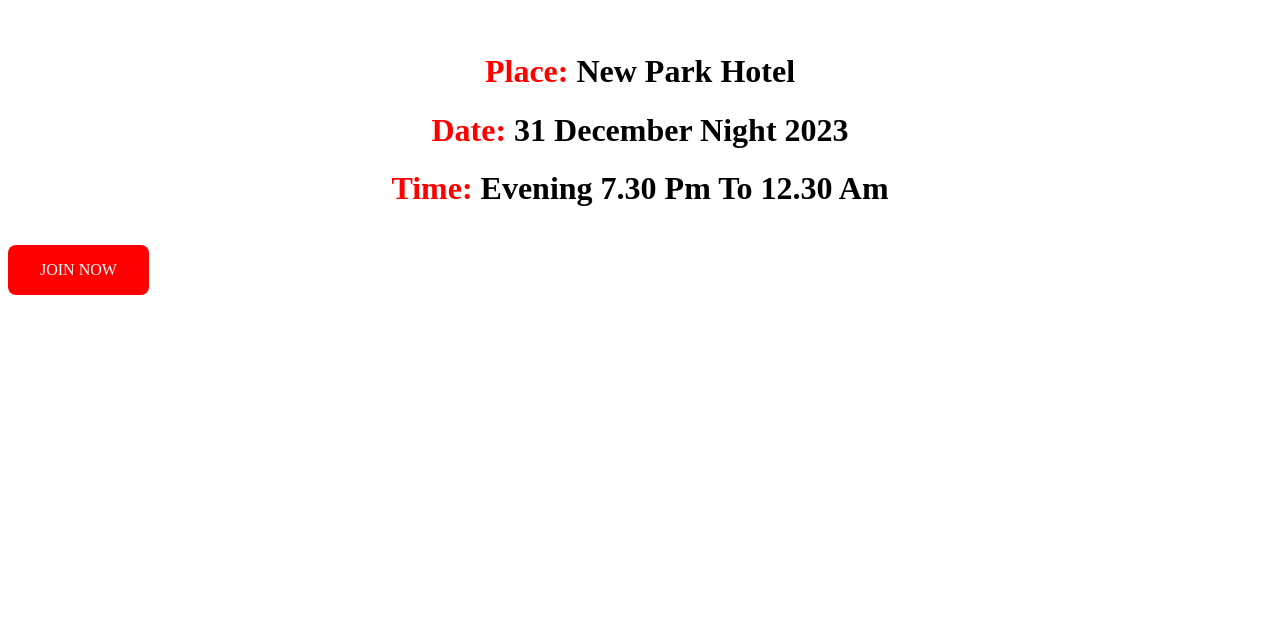
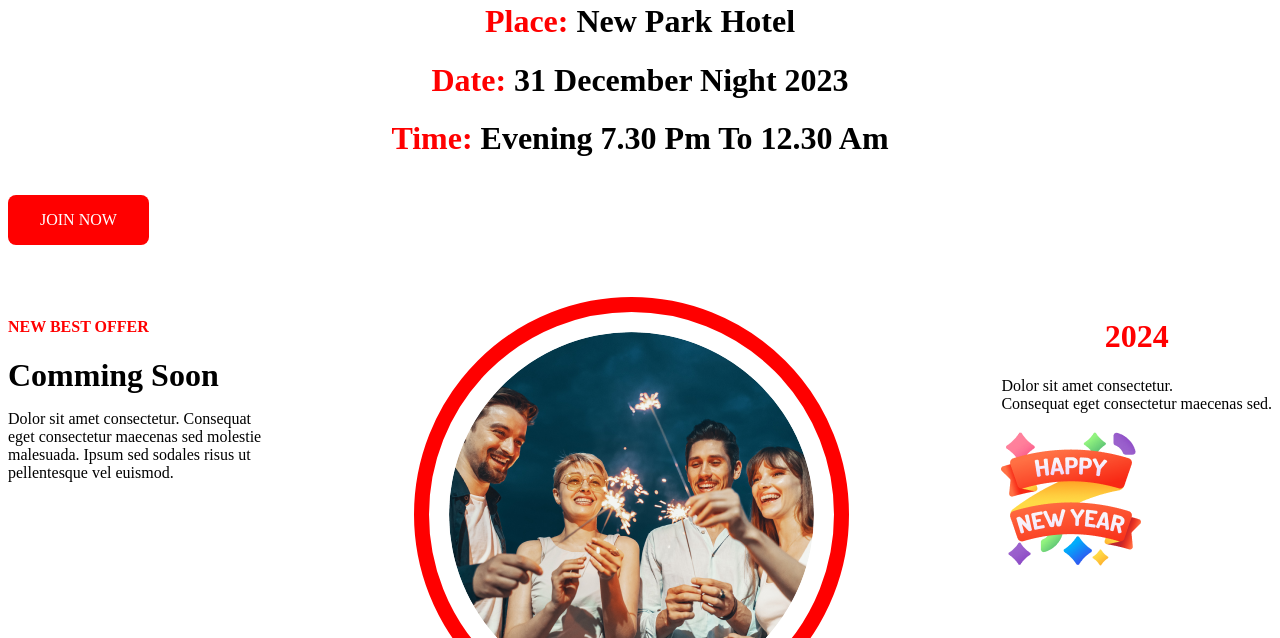
Before and after one commit to Nafiz7D/Assignment-repo, a plain HTML site: page index.html in a window 1280 px wide. Shown: the part 2162-2800 px from the top of the page. Before the commit the page ends 2517 px from the top, so only its background shows below. Drawn offline with Linux system fonts and the light colour scheme.

Commit message:
fifth part done

```diff
--- a/index.html
+++ b/index.html
@@ -37,8 +37,25 @@
                         <h1><span class="im">Place:</span> New Park Hotel</h1>
                         <h1><span class="im">Date:</span> 31 December Night 2023</h1>
                         <h1><span class="im">Time:</span> Evening 7.30 Pm To 12.30 Am</h1>
-                        <p>JOIN NOW</p>
+                        <p class="ga">JOIN NOW</p>
                      </div> <br><br>
+                       <div class="mo">
+                             <div>
+                                <h4 class="az">NEW BEST OFFER</h4>
+                                <h1 class="za">Comming Soon</h1>
+                                <p>Dolor sit amet consectetur. Consequat <br> eget consectetur maecenas sed molestie <br> malesuada. Ipsum sed sodales risus ut <br> pellentesque vel euismod. </p>
+                             </div>
+                             <img class="iz" src="images/Ellipse 1.png" alt="">
+                             <div>
+                                <div>
+                                    <h1 class="aw">2024</h1>
+                                    <p>Dolor sit amet consectetur. <br> Consequat eget consectetur maecenas sed.</p>
+                                    <img class="la" src="images/Group 96.png" alt="">
+                                </div>
+                              </div>
+                            </div>
+
+
 
 
 </body>
--- a/style.css
+++ b/style.css
@@ -56,7 +56,7 @@
 h1{
     text-align: center;
 }
-p{
+.ga{
     display: inline-flex;
     padding: 16px 32px;
     justify-content: center;
@@ -67,3 +67,33 @@
     color: white;
     text-align: center;
 }
+.az{
+    color: #F00;
+}
+.za{
+    text-align: left;
+    margin-bottom: 10px;
+}
+
+.an{
+    text-align: right;
+    color: #F00;
+    font-size: 48px;
+}
+.mo{
+    display: flex;
+    justify-content: space-between;
+}
+.aw{
+    color: #F00;
+
+}
+.la{
+    width: 140px;
+    height: 140px;
+}
+.iz{
+    border-radius: 463px;
+    border: 15px solid #F00;
+    padding: 20px;
+}
```
